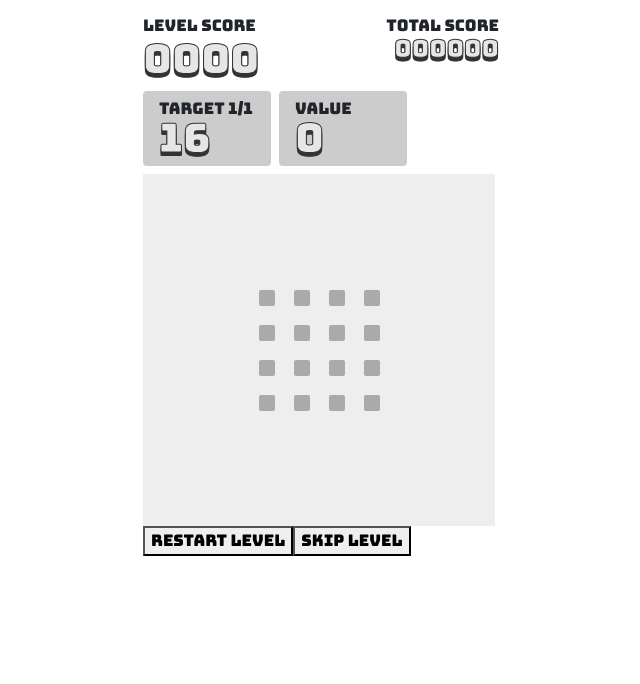
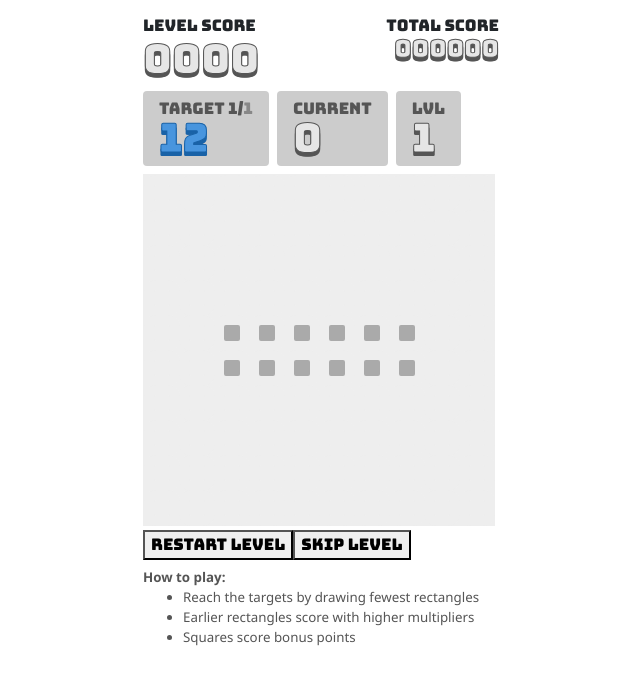
Before and after one commit to macduy/sumproduct-proto, a React app: page / in a window 1280 px wide. Shown: the top 684 px of the page, without its empty margins (319-959 px from the left). Built offline with nearby package versions, Linux system fonts and the light colour scheme.

Commit message:
upgrades

```diff
--- a/src/elements/cell.tsx
+++ b/src/elements/cell.tsx
@@ -1,13 +1,14 @@
 import * as React from "react"
 import { Component } from "react"
 
-export type CellState = "none" | "normal" | "selected" | "assigned" | "selected-error" | "selected-error-assigned"
+export type CellState = "none" | "normal" | "selected" | "assigned" | "selected-error" | "selected-error-assigned" | "assigned-active"
 
 interface CellProps {
     x: number,
     y: number,
     size: number,
     state: CellState,
+    value?: number
 }
 
 interface State {
@@ -19,8 +20,10 @@ export class Cell extends Component<CellProps, State> {
         // TODO: Touchmove needs work.
         const animatable = this.props.state != "selected" && this.props.state != "selected-error"
         const assigned = this.props.state == "assigned" || this.props.state == "selected-error-assigned"
+        const assignedActive = this.props.state == "assigned-active"
+        const hasValue = this.props.value
         return <div
-            className={`cell ${animatable ? "animatable" : ""} ${assigned ? "assigned" : ""}`}
+            className={`cell ${animatable ? "animatable" : ""} ${assigned ? "assigned" : ""} ${assignedActive ? "assigned-active" : ""} ${hasValue ? "has-value" : ""}`}
             style={{
                 width: this.props.size + 1,
                 height: this.props.size + 1,
@@ -28,17 +31,16 @@ export class Cell extends Component<CellProps, State> {
                 top: this.props.y,
                 background: colorForState(this.props.state)
             }}
-        >
-
-        </div>
+        >{ this.props.value ?? "" }</div>
     }
 }
 
 function colorForState(state: CellState): string {
     switch (state) {
         case "normal": return "#aaaaaa"
-        case "selected": return "#4895de"
-        case "assigned": return "#39b051"
+        case "selected": return "#39b051"
+        case "assigned": return "#888888"
+        case "assigned-active": return "#4895de"
         case "selected-error": return "red"
         case "selected-error-assigned": return "red"
         case "none": return "transparent"
--- a/src/elements/grid.tsx
+++ b/src/elements/grid.tsx
@@ -1,4 +1,5 @@
 import { Cell, CellState } from "elements/cell"
+import { Instructions } from "elements/instructions"
 import { NextLevelModal } from "elements/modals"
 import { ScoreEffect } from "elements/score"
 import { evaluateRating, LevelPack, LevelSpec } from "levels"
@@ -7,10 +8,16 @@ import { Component } from "react"
 import { XYSelection } from "types"
 import "utils"
 
+const LEVEL_COMPLETE_TIMEOUT_MS = 16
+
+const GRID_WIDTH = 10
+const GRID_HEIGHT = 10
+const CELL_SIZE = 35
+
 type GridCellData =
     {
         /** Non-playable, out of bounds cell. */
-        type: "null" /** YEAH */
+        type: "null"
     } |
     {
         /** Empty, playable cell */
@@ -20,10 +27,6 @@ type GridCellData =
         type: "assigned",
         block: number
     }
-
-const GRID_WIDTH = 10
-const GRID_HEIGHT = 10
-const CELL_SIZE = 35
 
 interface GridProps {
     levelPack: LevelPack
@@ -133,13 +136,13 @@ export class Grid extends Component<GridProps, GridState> {
         if (newValue > target) return
 
         // Calculate the score.
-        const multiplier = 8 * Math.pow(0.5, this.state.attempt)
+        const multiplier = Math.max(1, 4 - this.state.attempt)
         const rawScore = selectionValue
         const scoreDelta = Math.max(1, Math.ceil(rawScore * multiplier))
 
         // Bonuses.
         let bonus: { value: number, type: string } | undefined
-        if (s.isSquare) {
+        if (s.isSquare && s.size > 1) {
             bonus = { value: s.size, type: "SQUARE BONUS"}
         }
 
@@ -149,7 +152,7 @@ export class Grid extends Component<GridProps, GridState> {
         const newTotalScore = this.state.totalScore + finalScoreDelta
 
         // Mark the grid cell data.
-        s.iterate((x, y) => this.state.gridCellData[x][y] = { type: "assigned", block: 1 })
+        s.iterate((x, y) => this.state.gridCellData[x][y] = { type: "assigned", block: this.state.targetIndex })
 
         // Announce score.
         this.scoreEffectRef.current!.announce(rawScore, multiplier, bonus)
@@ -182,7 +185,7 @@ export class Grid extends Component<GridProps, GridState> {
                 totalScore: newTotalScore,
                 levelRating: evaluateRating(newLevelScore, this.currentLevel.ratingBands)
             })
-            setTimeout(() => this.setState({ isLevelFinished: true }), 16)
+            setTimeout(() => this.setState({ isLevelFinished: true }), LEVEL_COMPLETE_TIMEOUT_MS)
         }
     }
 
@@ -256,8 +259,12 @@ export class Grid extends Component<GridProps, GridState> {
 
     private determineCellState(x: number, y: number, isSelectionClean: boolean): CellState {
         const isSelected = this.isInsideSelection(x, y)
-        const isNone = this.state.gridCellData[x][y].type === "null"
-        const isAssigned = this.state.gridCellData[x][y].type === "assigned"
+
+        const cell = this.state.gridCellData[x][y]
+
+        const isNone = cell.type === "null"
+        const isAssigned = cell.type === "assigned"
+        const isCurrentTarget = cell.type === "assigned" && cell.block === this.state.targetIndex
 
         if (isSelected) {
             if (!isSelectionClean) {
@@ -266,6 +273,7 @@ export class Grid extends Component<GridProps, GridState> {
             }
             return "selected"
         } else if (isAssigned) {
+            if (isCurrentTarget) return "assigned-active"
             return "assigned"
         } else if (!isNone) {
             return "normal"
@@ -313,15 +321,18 @@ export class Grid extends Component<GridProps, GridState> {
         const target = this.currentLevel.targets[this.state.targetIndex]
         const isSelectionTooLarge = this.state.value + estimatedValue > target
 
-        const valueCssClass = estimatedValue == 0 ? "" : (isSelectionTooLarge ? "red" : "green")
-
         for (let y = 0; y < GRID_HEIGHT; y++) {
             for (let x = 0; x < GRID_WIDTH; x++) {
+                const value = (x == this.state.selectionStart?.x && y == this.state.selectionStart.y)
+                    ? estimatedValue
+                    : undefined
+
                 cells.push(<Cell
                     x={x * CELL_SIZE}
                     y={y * CELL_SIZE}
                     key={`${x}_${y}`}
                     size={ CELL_SIZE }
+                    value={ value }
                     state={ this.determineCellState(x, y, isSelectionClean && !isSelectionTooLarge) }
                 />)
             }
@@ -329,6 +340,16 @@ export class Grid extends Component<GridProps, GridState> {
 
         const targetIndex = this.state.targetIndex
         const totalTargets = this.currentLevel.targets.length
+        const activeTarget = this.currentLevel.targets[this.state.targetIndex]
+        const nextLevelAvailable = this.state.currentLevel + 1 < this.props.levelPack.levels.length
+
+        /** The estimated total. */
+        const pendingFinalValue = this.state.value + estimatedValue
+
+        const targetCss =  this.state.value == 0 ? "blue" : (pendingFinalValue === activeTarget) ? "green" : ""
+        const currentCss = estimatedValue == 0 && pendingFinalValue !== activeTarget
+            ? (this.state.value == 0 ? "" : "blue")
+            : (isSelectionTooLarge ? "red" : "green")
 
         return <div key="container" className="container" onMouseUp={ () => this.onOutsideUp()}>
             <div className="header">
@@ -343,42 +364,63 @@ export class Grid extends Component<GridProps, GridState> {
                     </div>
                 </div>
                 <div className="value-box">
-                    <h5>Target {targetIndex + 1}/{totalTargets}</h5>
-                    <h3>{ this.currentLevel.targets[targetIndex] }</h3>
+                    <h5>Target {targetIndex + 1}/<span className="lighter">{totalTargets}</span></h5>
+                    <h3 className={`animate-text ${targetCss}`}>{ this.currentLevel.targets[targetIndex] }</h3>
                 </div>
                 <div className="value-box">
-                    <h5>Value</h5>
-                    <h3 className={valueCssClass}>{ this.state.value + estimatedValue }</h3>
+                    <h5>Current</h5>
+                    <h3 className={`animate-text ${currentCss}`}>{ pendingFinalValue }</h3>
+                </div>
+                <div className="value-box">
+                    <h5>LVL</h5>
+                    <h3>{ this.state.currentLevel + 1 }</h3>
                 </div>
             </div>
             <div key="grid" className="grid"
                 style={{width: CELL_SIZE * GRID_WIDTH + 2, height: CELL_SIZE * GRID_HEIGHT + 2 }}
                 >
                 { cells }
+                <div key="interactor" className={"interactor " + (this.state.isLevelFinished ? "level-complete" : "")}
+                    onMouseDown={(e) => {
+                        this.onCellDown(...this.convertToCellCoords(e))
+                        e.preventDefault()
+                        e.stopPropagation()
+                    }}
+                    onMouseUp={(e) => this.onCellUp() }
+                    onMouseMove={(e) => {
+                        this.onCellMove(...this.convertToCellCoords(e))
+                        e.preventDefault()
+                        e.stopPropagation()
+                    }}
+                    onTouchStart={(e) => {
+                        this.onCellDown(...this.convertTouchToCellCoords(e))
+                        e.preventDefault()
+                        e.stopPropagation()
+                    }}
+                    onTouchEnd={(e) => this.onCellUp() }
+                    onTouchMove={(e) => {
+                        this.onCellMove(...this.convertTouchToCellCoords(e))
+                        e.preventDefault()
+                        e.stopPropagation()
+                    }}
+                    />
+
                 <div className="score-effect-wrapper">
                     <ScoreEffect ref={this.scoreEffectRef} />
                 </div>
-                <div key="interactor" className="interactor"
-                    onMouseDown={(e) => this.onCellDown(...this.convertToCellCoords(e)) }
-                    // onMouseUp={(e) => this.onCellUp() }
-                    onMouseMove={(e) => this.onCellMove(...this.convertToCellCoords(e)) }
-                    onTouchStart={(e) => this.onCellDown(...this.convertTouchToCellCoords(e)) }
-                    onTouchEnd={(e) => this.onCellUp() }
-                    onTouchMove={(e) => this.onCellMove(...this.convertTouchToCellCoords(e)) }
-
-                    />
             </div>
-            <div>
-
+            <div className="mt-1">
                 <button onClick={() => this.restartLevel()}>Restart Level</button>
-                <button onClick={() => this.advanceLevel()}>Skip Level</button>
+                { nextLevelAvailable ? <button onClick={() => this.advanceLevel()}>Skip Level</button> : null }
             </div>
+            <Instructions />
             <NextLevelModal
                 show={this.state.isLevelFinished}
                 score={this.state.levelScore}
                 rating={this.state.levelRating}
                 onRestartLevel={() => this.restartLevel() }
                 onNextLevel={() => this.advanceLevel() }
+                nextLevelAvailable={ nextLevelAvailable }
                 />
         </div>
     }
--- /dev/null
+++ b/src/elements/instructions.tsx
@@ -0,0 +1,10 @@
+import * as React from "react"
+
+export const Instructions = () => <div className="mt-2 instructions">
+    <b>How to play:</b>
+    <ul>
+        <li>Reach the targets by drawing fewest rectangles</li>
+        <li>Earlier rectangles score with higher multipliers</li>
+        <li>Squares score bonus points</li>
+    </ul>
+</div>
--- a/src/elements/score.tsx
+++ b/src/elements/score.tsx
@@ -44,3 +44,8 @@ export class ScoreEffect extends React.Component<Props, State> {
         </div>
     }
 }
+
+export const CurrentValueHighlighter = (props: { x: number, y: number, value: number, visible: boolean}) =>
+    <div className="highlighter" style={{top: props.y, left: props.x, visibility: props.visible ? "visible" : "hidden" }}>
+        { props.value }
+    </div>
--- a/src/levels/base.ts
+++ b/src/levels/base.ts
@@ -1,17 +1,40 @@
-import { LevelPack, LevelSpec } from "levels"
+import { LevelPack } from "levels"
 import { XYSelection } from "types"
 
-const level1: LevelSpec = {
+export const BASE_LEVELS: LevelPack = {
+    levels: [
+        /** Tutorial: First one */
+        {
+            setup: {
+                emptyCells: [
+                    XYSelection.range([2, 7], [4, 5])
+                ],
+            },
+            targets: [12],
+            ratingBands: [30, 40, 48],
+        },
+        /** Tutorial: Square */
+        {
             setup: {
                 emptyCells: [
                     XYSelection.range([3, 6], [3, 6])
                 ],
             },
             targets: [16],
-    ratingBands: [50, 100, 144],
-}
-
-const level2: LevelSpec = {
+            ratingBands: [40, 60, 80],
+        },
+        /** Tutorial: Small rectangle. */
+        {
+            setup: {
+                emptyCells: [
+                    XYSelection.range([2, 7], [3, 6])
+                ],
+            },
+            targets: [24],
+            ratingBands: [96, 104, 108],
+        },
+        /** Tutorial: Multiple targets. */
+        {
             setup: {
                 emptyCells: [
                     XYSelection.range([2, 7], [2, 4]),
@@ -20,35 +43,27 @@ const level2: LevelSpec = {
                 ],
             },
             targets: [28],
-    ratingBands: [120, 156, 192],
-}
-
-const level3: LevelSpec = {
+            ratingBands: [101, 109, 110],
+        },
+        /** Small Square. */
+        {
             setup: {
                 emptyCells: [
                     XYSelection.range([2, 7], [2, 7])
                 ],
             },
             targets: [9, 16, 7, 4],
-    ratingBands: [284, 295, 300],
-}
-
-
-const level4: LevelSpec = {
+            ratingBands: [130, 150, 163],
+        },
+        /** Big Square */
+        {
             setup: {
                 emptyCells: [
                     XYSelection.range([0, 9], [0, 9])
                 ],
             },
             targets: [36, 29, 12, 18, 5],
-    ratingBands: [770, 800, 830],
-}
-
-export const BASE_LEVELS: LevelPack = {
-    levels: [
-        level1,
-        level2,
-        level3,
-        level4,
+            ratingBands: [430, 450, 465],
+        },
     ],
 }
--- a/styles/styles.less
+++ b/styles/styles.less
@@ -1,3 +1,5 @@
+@fastPop: cubic-bezier(0.57,-0.29, 0.31, 1.06);
+
 .no-user-select() {
     user-select: none;
 }
@@ -31,6 +33,12 @@ body {
     margin-top: 1em;
 }
 
+.instructions {
+    font-family: 'Segoe UI', Tahoma, Geneva, Verdana, sans-serif;
+    font-size: 10pt;
+    color: #555555;
+}
+
 .container {
     width: 100%;
     height: 100%;
@@ -42,6 +50,13 @@ body {
     position: absolute;
     width: 100%;
     height: 100%;
+    background: transparent;
+
+    transition: background-color 500ms;
+
+    &.level-complete {
+        background-color: #66666630;
+    }
 }
 
 .grid {
@@ -49,6 +64,8 @@ body {
     position: relative;
     box-sizing: content-box;
     background: #eeeeee;
+
+    transition: background-color 500ms;
 }
 
 .cell {
@@ -59,15 +76,31 @@ body {
     border: 8px solid #eeeeee;
     border-radius: 12px;
 
+    text-align: center;
+    padding-top: 3px;
+    color: white;
+
     margin-left: 1px;
     margin-top: 1px;
+
+    &.assigned-active {
+        border-width: 1px !important;
+        border-radius: 0px;
+        border-color: rgb(60, 71, 133);
+        margin-left: 0px;
+        margin-top: 0px;
+    }
 
     &.assigned {
         border-width: 1px !important;
         border-radius: 0px;
-        border-color: green;
+        border-color:#555555;
         margin-left: 0px;
         margin-top: 0px;
+    }
+
+    &.has-value {
+        border-width: 3px;
     }
 
 
@@ -77,6 +110,10 @@ body {
     }
 }
 
+.highlighter {
+    position: absolute;
+    display: block;
+}
 
 div.value-box {
     display: inline-block;
@@ -85,11 +122,20 @@ div.value-box {
     margin-bottom: 0.5em;
     padding: 0.5em 1em;
     margin-right: 0.5em;
-    min-width: 8em;
+
+    &.min-width {
+        min-width: 8em;
+    }
 
     h3 {
         margin-top: -0.1em;
         margin-bottom: -0.1em;
+    }
+
+    h5 {
+        color: #555555;
+
+        .lighter { color: #888888;}
     }
 }
 
@@ -99,22 +145,31 @@ h5 {
     margin-bottom: 0;
 }
 
+.animate-text {
+    transition: color 200ms, text-shadow 200ms;
+}
+
 h3 {
-    .depth-text(#e6e6e6, #333333);
+    .depth-text(#e6e6e6, #555555);
     font-size: 250%;
 
     &.green {
-        .depth-text(green);
+        .depth-text(rgb(39, 172, 99));
     }
 
     &.red {
         .depth-text(rgb(196, 53, 84));
     }
 
+    &.blue {
+        .depth-text(#4895de);
+    }
+
     &.half-size { font-size: 150%; }
 }
 
 .score-effect-wrapper {
+    pointer-events: none;
     position: absolute;
     top: 10%;
     left: 20%;
@@ -151,26 +206,38 @@ h3 {
 
 .next-level-modal {
     position: fixed;
-    top: 40%;
-    width: 200px;
-    left: 20%;
+    top: 25%;
+    width: 80%;
+    left: 10%;
+    border-radius: 4px;
 
-    background-color: #aaaaaa;
+    background-color: #bbbbbb;
     padding: 1em;
-    border: 1px solid black;
+    border: 1px solid #666666;
+    border-bottom-width: 3px;
+    box-shadow: 0 0 20px 5px  white;
 
     opacity: 0.0;
-    transition: opacity 500ms;
+    transition: opacity 800ms, top 800ms @fastPop;
+    transition-delay: 0s;
 
     pointer-events: none;
 
     &.show {
         opacity: 1.0;
         pointer-events: auto;
+        top: 32%;
+        transition-delay: 1s;
+    }
+
+    h4 {
+        font-size: 50;
+        .depth-text(#e6e6e6, #666666);
     }
 
     .star-rating {
         color: #888888;
+        font-size: 200%;
         i.filled {
             color: gold;
         }
```
Also changed, not shown: src/elements/modals.tsx (+5 -3 lines), 3 other files (tests, documents, lock files or other folders). Lines whose indentation alone changed are shown as unchanged.
